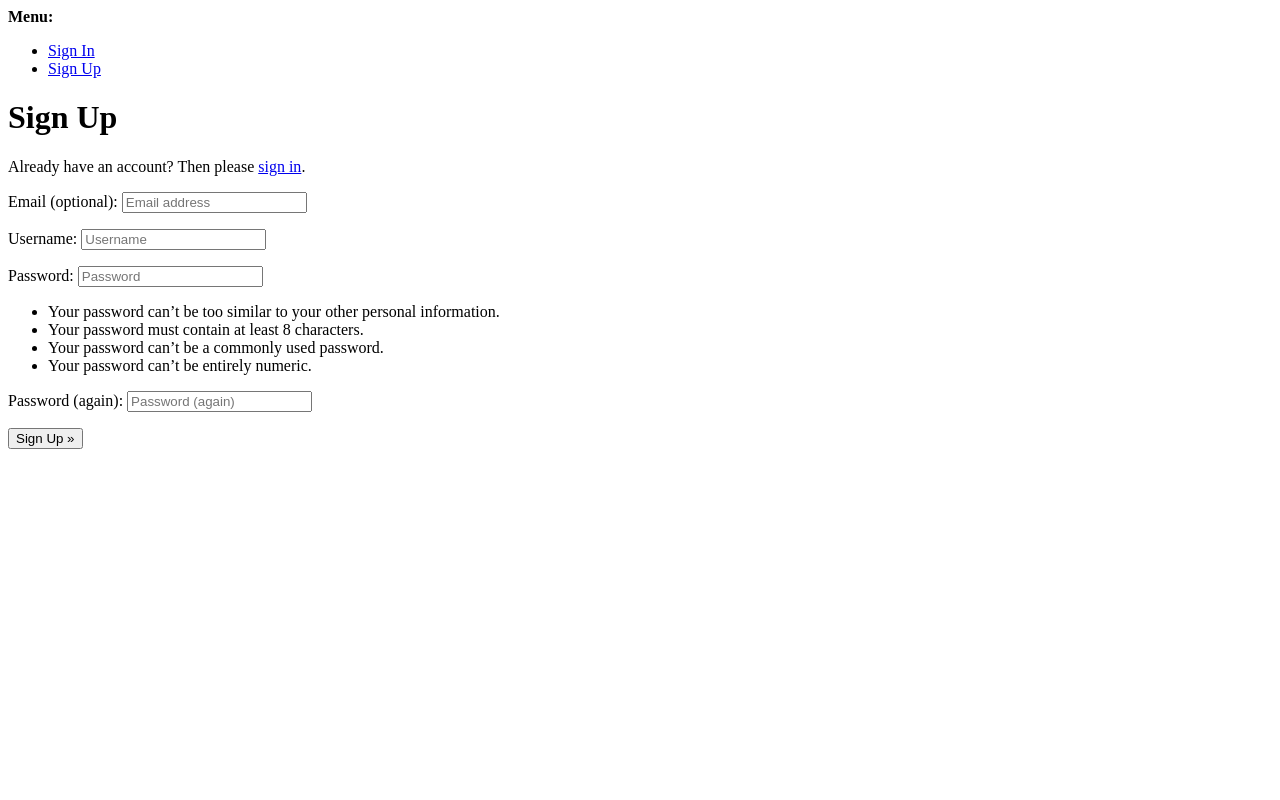
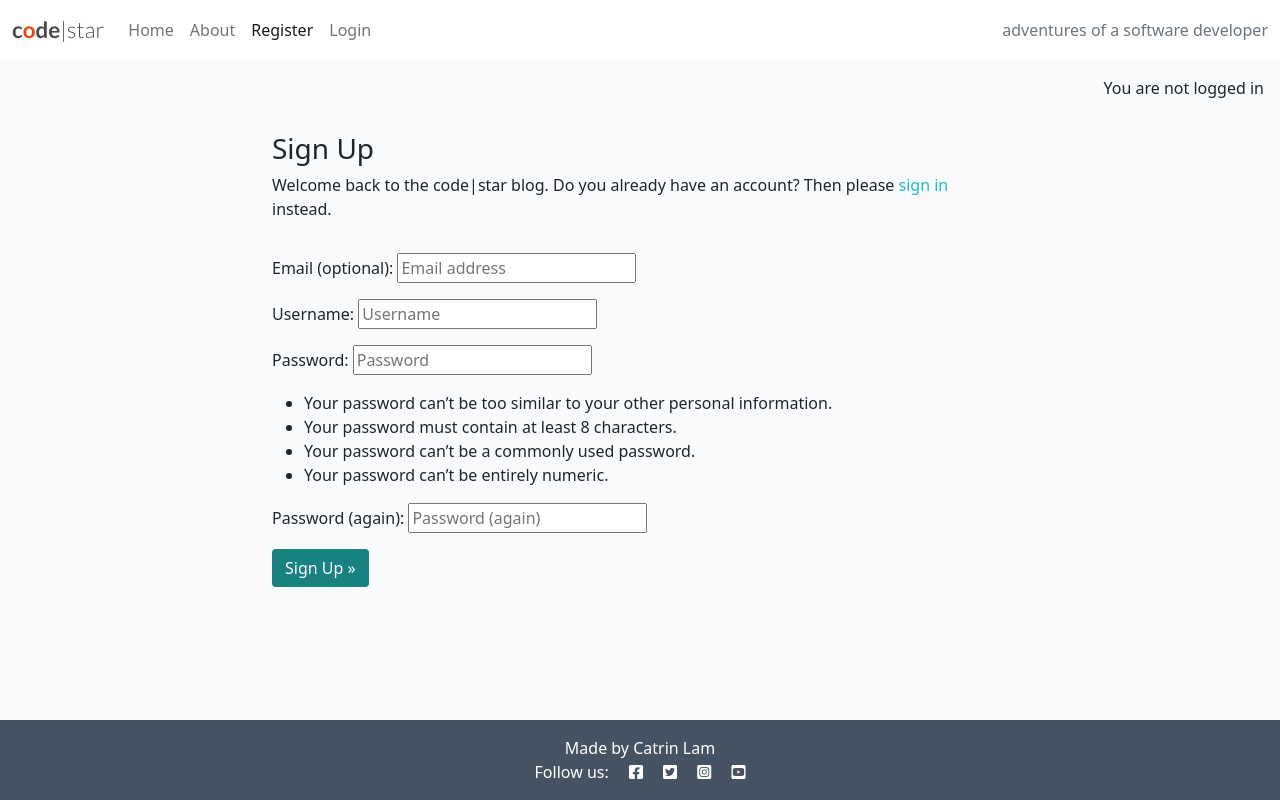
Before and after one commit to catrinlam/django-blog, a Django app: page /accounts/signup/ in a window 1280 px wide. Run offline with Django 4.2, Linux system fonts and the light colour scheme.

Commit message:
Update signup page layout and add user authentication status message in base template

```diff
--- a/templates/account/signup.html
+++ b/templates/account/signup.html
@@ -1,21 +1,31 @@
-{% extends "account/base.html" %}
+{% extends "base.html" %}
 
 {% load i18n %}
 
-{% block head_title %}{% trans "Signup" %}{% endblock head_title %}
+{% block head_title %}{% trans "Signup" %}{% endblock %}
 
 {% block content %}
-<h1>{% trans "Sign Up" %}</h1>
+<div class="container">
+    <div class="row">
+        <div class="col-md-8 mt-3 offset-md-2">
+            <h3>{% trans "Sign Up" %}</h3>
 
-<p>{% blocktrans %}Already have an account? Then please <a href="{{ login_url }}">sign in</a>.{% endblocktrans %}</p>
-
+            <p>{% blocktrans %}Welcome back to the code|star blog. Do you already have an account? Then please <a
+                    class="link" href="{{ login_url }}">sign in</a> instead.{% endblocktrans %}</p>
+        </div>
+    </div>
+    <div class="row">
+        <div class="col-md-8 mt-3 offset-md-2">
             <form class="signup" id="signup_form" method="post" action="{% url 'account_signup' %}">
                 {% csrf_token %}
                 {{ form.as_p }}
                 {% if redirect_field_value %}
                 <input type="hidden" name="{{ redirect_field_name }}" value="{{ redirect_field_value }}" />
                 {% endif %}
-  <button type="submit">{% trans "Sign Up" %} &raquo;</button>
+                <button class="btn btn-signup right" type="submit">{% trans "Sign Up" %} &raquo;</button>
             </form>
+        </div>
+    </div>
+</div>
 
-{% endblock content %}
+{% endblock %}
--- a/templates/base.html
+++ b/templates/base.html
@@ -73,6 +73,11 @@
     </nav>
 
     <main class="flex-shrink-0 main-bg">
+        {% if user.is_authenticated %}
+        <p class="text-end m-3">You are logged in as {{ user }}</p>
+        {% else %}
+        <p class="text-end m-3">You are not logged in</p>
+        {% endif %}
 
         {% block content %}
         <!-- Content Goes here -->
```
Lines whose indentation alone changed are shown as unchanged.
